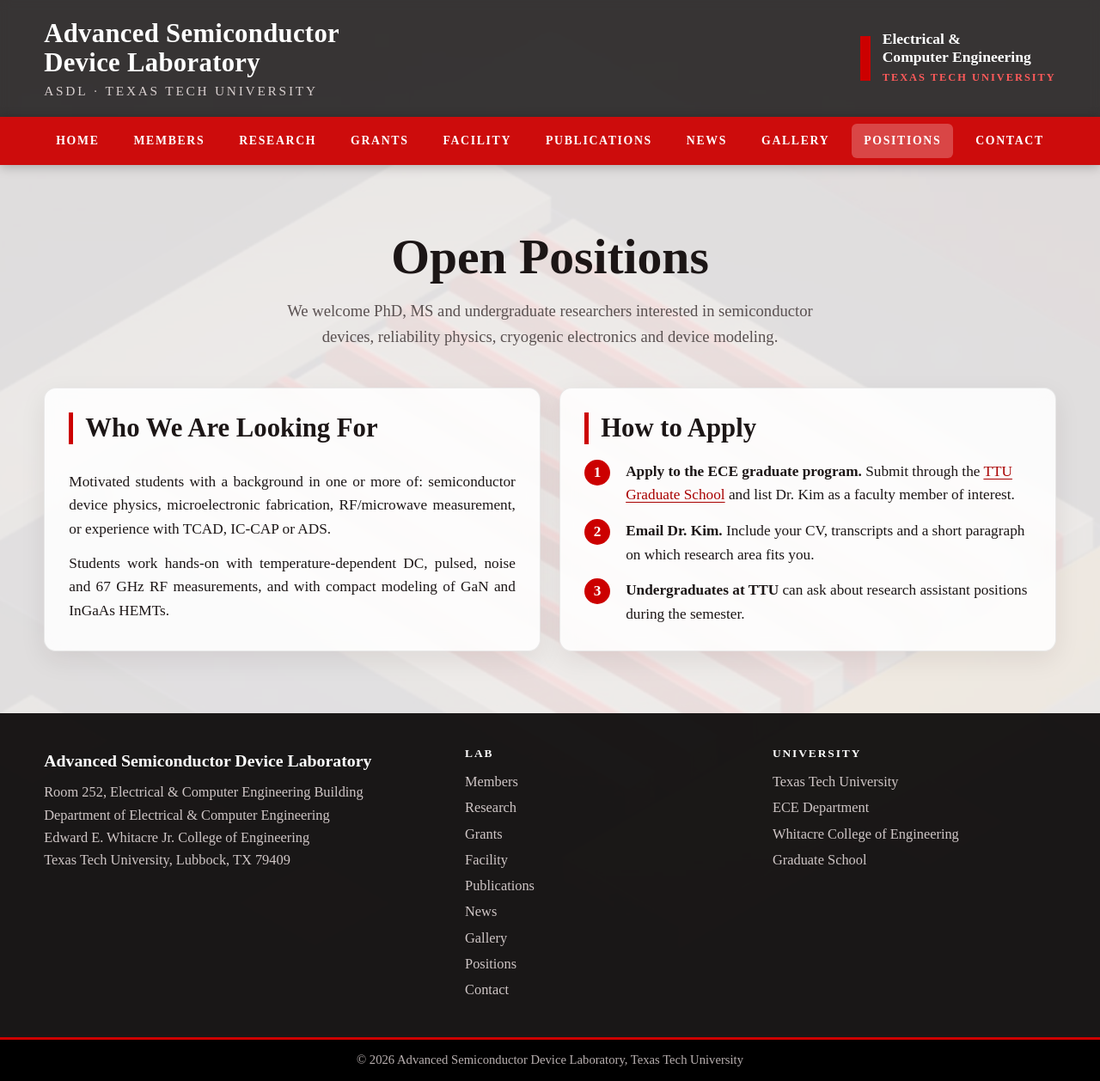
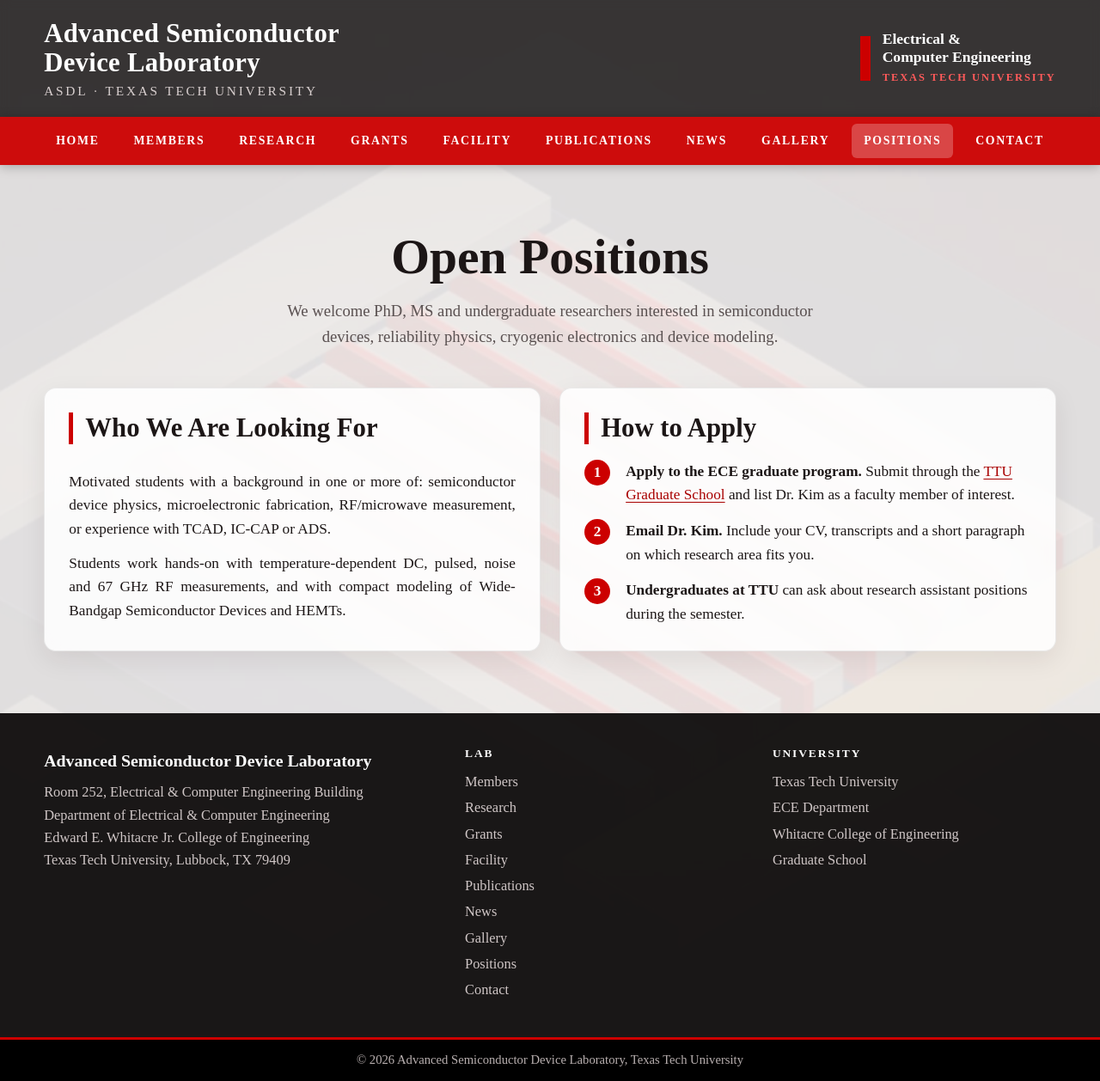
Before and after one commit to asdl-ttu/asdl-ttu.github.io, a Jekyll site: the page built from join.html, in a window 1280 px wide and 1258 px high. Shown: the whole window at 86% size. Built offline with Jekyll 4.4.1, drawn with Linux system fonts in a browser that asks for light colours.

Commit message:
Revise student work description in join.html
Updated the description of student work to include Wide-Bandgap Semiconductor Devices.

```diff
--- a/join.html
+++ b/join.html
@@ -10,7 +10,7 @@ description: How prospective PhD, MS and undergraduate students can join the Adv
   <section class="card prose">
     <h2 class="sec-h">Who We Are Looking For</h2>
     <p>Motivated students with a background in one or more of: semiconductor device physics, microelectronic fabrication, RF/microwave measurement, or experience with TCAD, IC-CAP or ADS.</p>
-    <p>Students work hands-on with temperature-dependent DC, pulsed, noise and 67&nbsp;GHz RF measurements, and with compact modeling of GaN and InGaAs HEMTs.</p>
+    <p>Students work hands-on with temperature-dependent DC, pulsed, noise and 67&nbsp;GHz RF measurements, and with compact modeling of Wide-Bandgap Semiconductor Devices and HEMTs.</p>
   </section>
   <section class="card">
     <h2 class="sec-h">How to Apply</h2>
```
